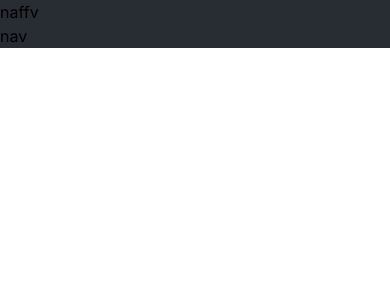
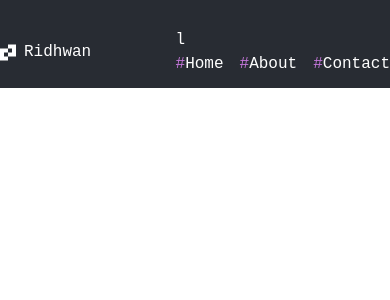
Before and after one commit to ibnbakare/Portfolios, a Next.js app: page /home in a window 390 px wide. Shown: the top 300 px of the page. Built offline with nearby package versions, Linux system fonts and the light colour scheme.

Commit message:
navbar mobile view

```diff
--- a/package.json
+++ b/package.json
@@ -16,6 +16,7 @@
     "postcss": "8.4.28",
     "react": "18.2.0",
     "react-dom": "18.2.0",
+    "react-icons": "^4.10.1",
     "tailwindcss": "3.3.3"
   }
 }
--- a/src/app/globals.css
+++ b/src/app/globals.css
@@ -12,6 +12,12 @@
   }
 }
 
+*{
+  margin: 0;
+  padding: 0;
+  box-sizing: border-box;
+  font-family: 'Fira Code', monospace;
+}
 body {
   color: rgb(var(--foreground-rgb));
 
--- a/src/components/navbar/navbar.jsx
+++ b/src/components/navbar/navbar.jsx
@@ -1,12 +1,57 @@
-import React from 'react'
+"use client"
+import Link from 'next/link'
+import React, { useState } from 'react'
+import { GiHamburgerMenu } from "react-icons/gi";
+
 
 const Navbar = () => {
-  return (
-    <div className='fixed top-0 left-0 right-0 bg-[#282C33] '>
-        <p>naffv</p>
-        <p>nav</p>
-    </div>
-  )
+    const [nav, setNav] =  useState(false)
+
+    return (
+        <div className='fixed top-0 left-0 right-0 bg-[#282C33] w-[100%] z-10'>
+            <div className="container mx-auto  ">
+                <div className=' flex text-white items-center justify-between mt-4 py-3'>
+                    {/* logo */}
+                    <Link href="/google.com" className='flex items-center gap-2'>
+
+                        <span><svg xmlns="http://www.w3.org/2000/svg" width="16" height="17" viewBox="0 0 16 17" fill="none">
+                            <path fill-rule="evenodd" clip-rule="evenodd" d="M12 0.5H8V4.5H4H0V8.5V12.5V16.5H4H8V12.5H12H16V8.5V4.5V0.5H12ZM4 12.5H8V8.5H12V4.5H8V8.5H4V12.5Z" fill="white" />
+                        </svg></span>
+                        Ridhwan
+                    </Link>
+
+                    <div className='hidden'>
+                        {/*these are the links  */}
+                        <ul class="flex space-x-4 justify-end">
+                            <li className='#FFFFFF text-[16px] font-medium'><a href="#" ><span className='text-[#C778DD] text-[16px] font-medium'>#</span>Home</a></li>
+                            <li className='#FFFFFF text-[16px] font-medium'><a href="#" ><span className='text-[#C778DD] text-[16px] font-medium'>#</span>About</a></li>
+                            <li className='#FFFFFF text-[16px] font-medium'><a href="#" ><span className='text-[#C778DD] text-[16px] font-medium'>#</span>Contact</a></li>
+
+
+                        </ul>
+                    </div>
+                    <div onClick={()=>setNav(!nav)} >
+                    {nav ? <GiHamburgerMenu /> : "l"}
+                    <div>
+                        {/*these are the links  */}
+                        <ul class="flex space-x-4 justify-end">
+                            <li className='#FFFFFF text-[16px] font-medium'><a href="#" ><span className='text-[#C778DD] text-[16px] font-medium'>#</span>Home</a></li>
+                            <li className='#FFFFFF text-[16px] font-medium'><a href="#" ><span className='text-[#C778DD] text-[16px] font-medium'>#</span>About</a></li>
+                            <li className='#FFFFFF text-[16px] font-medium'><a href="#" ><span className='text-[#C778DD] text-[16px] font-medium'>#</span>Contact</a></li>
+
+
+                        </ul>
+                    </div>
+                    </div>
+
+                </div>
+
+
+
+            </div>
+
+        </div>
+    )
 }
 
 export default Navbar
```
Also changed, not shown: 1 other file (tests, documents, lock files or other folders).
